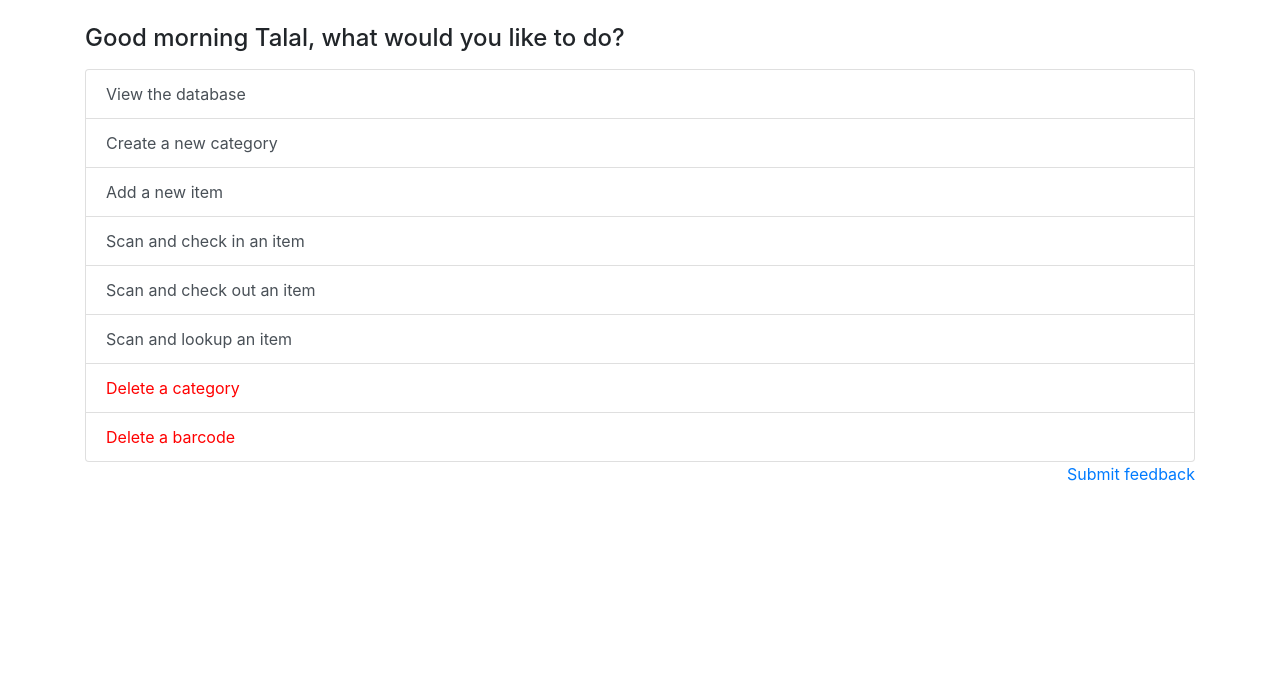
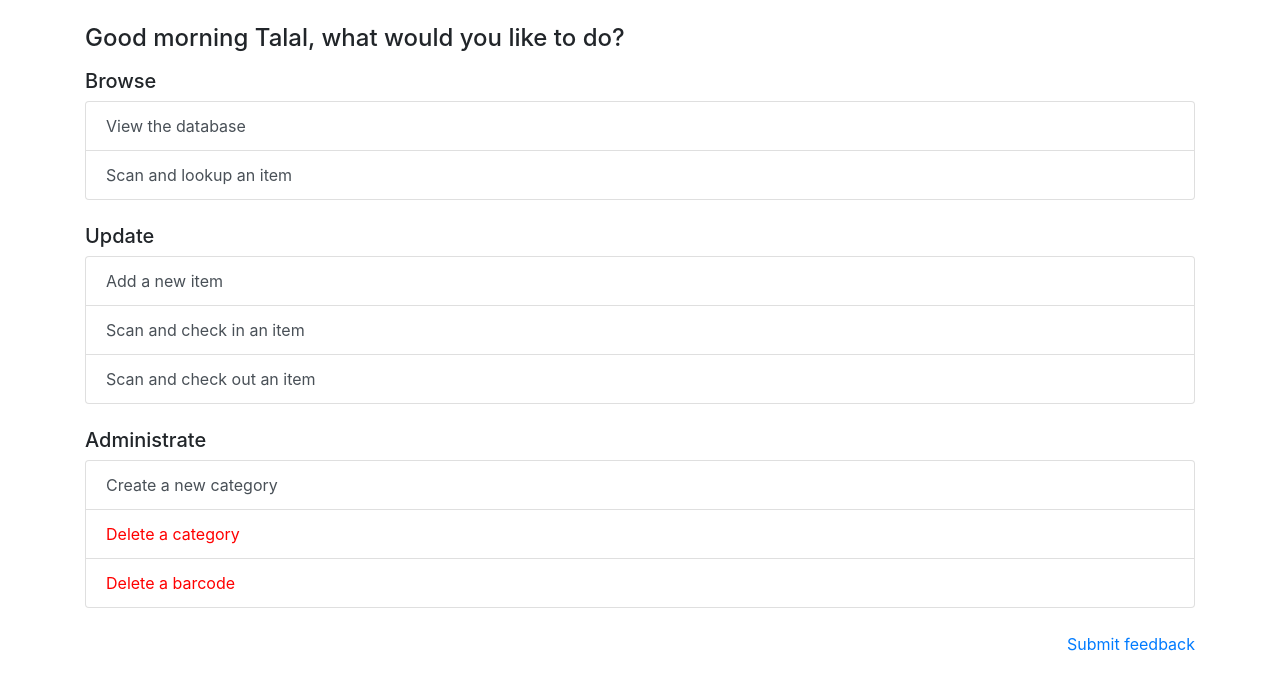
Before and after one commit to Talal-A/mai-inventory-mgr, a Flask app: page /dashboard in a window 1280 px wide. Shown: the part 72-762 px from the top of the page. Run offline with Flask 2, Linux system fonts and the light colour scheme; some libraries are stand-ins or nearby versions.

Commit message:
Updated dashboard html

```diff
--- a/app/templates/base.html
+++ b/app/templates/base.html
@@ -28,7 +28,7 @@
       <script src="https://cdn.jsdelivr.net/npm/popper.js@1.16.0/dist/umd/popper.min.js" integrity="sha384-Q6E9RHvbIyZFJoft+2mJbHaEWldlvI9IOYy5n3zV9zzTtmI3UksdQRVvoxMfooAo" crossorigin="anonymous"></script>
       <script src="https://stackpath.bootstrapcdn.com/bootstrap/4.4.1/js/bootstrap.min.js" integrity="sha384-wfSDF2E50Y2D1uUdj0O3uMBJnjuUD4Ih7YwaYd1iqfktj0Uod8GCExl3Og8ifwB6" crossorigin="anonymous"></script>
       <footer class="footer">
-
+        <br>
         <p style="text-align:right"> <a href="/feedback">Submit feedback</a></p>
       </footer>
     </div> <!-- /container -->
--- a/app/templates/dashboard.html
+++ b/app/templates/dashboard.html
@@ -5,15 +5,28 @@
 
 <h4><label id="greet"></label> {{USER}}, what would you like to do?</h4>
 
+<h5>Browse</h5>
 <div class="list-group">
   <a href="/view" class="list-group-item list-group-item-action">View the database</a>
-  <a href="/register/category" class="list-group-item list-group-item-action">Create a new category</a>
-  <a href="/register/item" class="list-group-item list-group-item-action">Add a new item</a>
-  <a href="/barcode/check_in" class="list-group-item list-group-item-action">Scan and check in an item</a>
-  <a href="/barcode/check_out" class="list-group-item list-group-item-action">Scan and check out an item</a>
   <a href="/barcode/lookup" class="list-group-item list-group-item-action">Scan and lookup an item</a>
-  <a href="/delete/category" class="list-group-item list-group-item-action"><div style="color:red">Delete a category</div></a>
-  <a href="/delete/barcode" class="list-group-item list-group-item-action"><div style="color:red">Delete a barcode</div></a>
+</div>
+
+<br>
+
+<h5>Update</h5>
+<div class="list-group">
+    <a href="/register/item" class="list-group-item list-group-item-action">Add a new item</a>
+    <a href="/barcode/check_in" class="list-group-item list-group-item-action">Scan and check in an item</a>
+    <a href="/barcode/check_out" class="list-group-item list-group-item-action">Scan and check out an item</a>
+</div>
+
+<br>
+
+<h5>Administrate</h5>
+<div class="list-group">
+    <a href="/register/category" class="list-group-item list-group-item-action">Create a new category</a>
+    <a href="/delete/category" class="list-group-item list-group-item-action"><div style="color:red">Delete a category</div></a>
+    <a href="/delete/barcode" class="list-group-item list-group-item-action"><div style="color:red">Delete a barcode</div></a>
 </div>
 
 <script>
```
